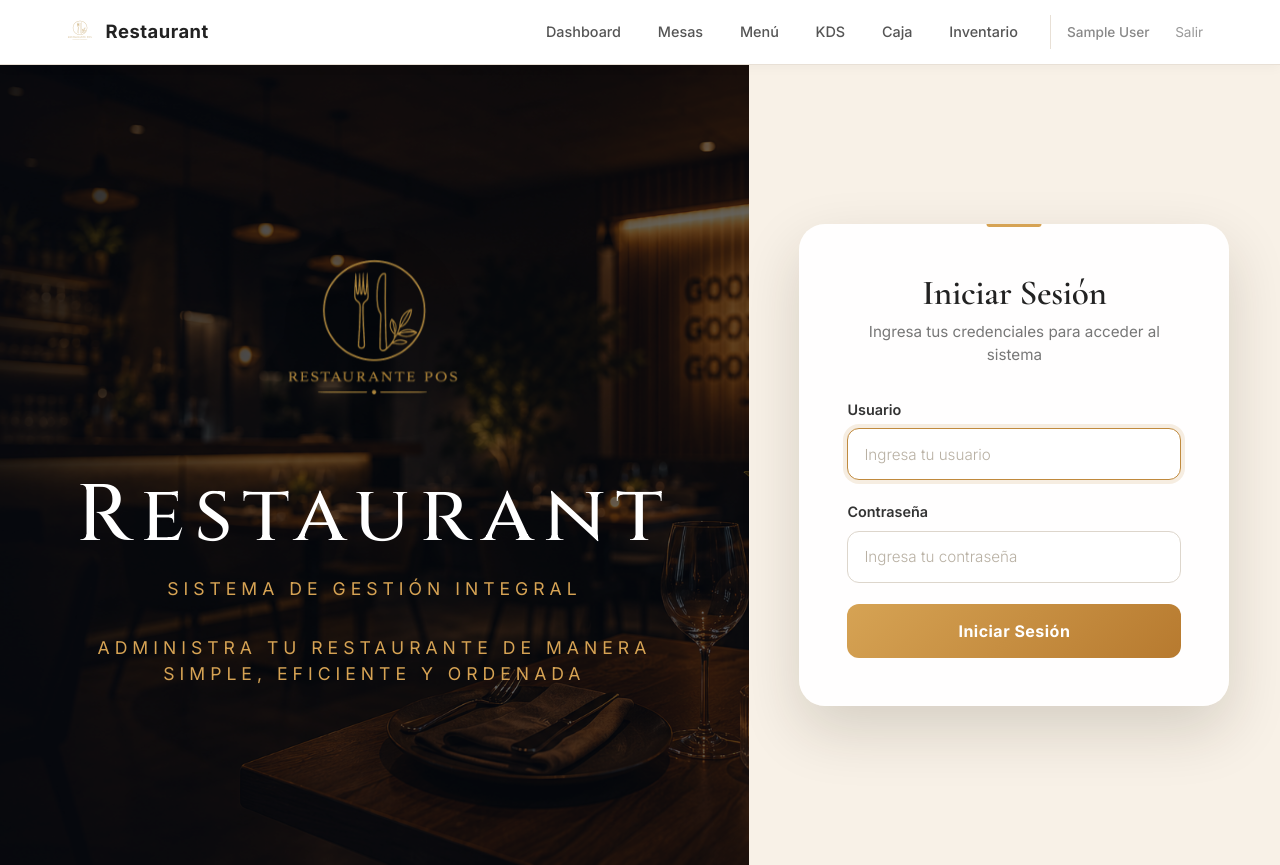
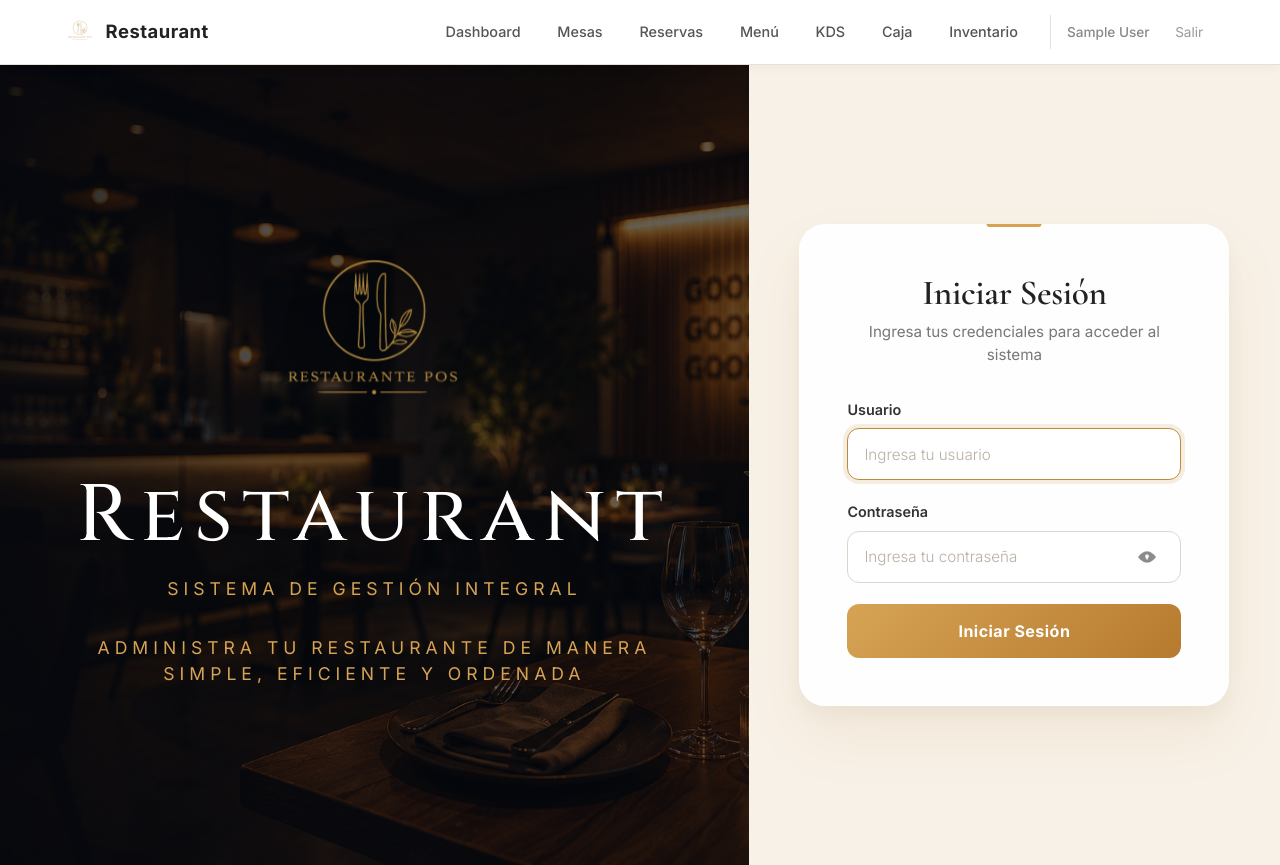
Before and after one commit to edwargreoz/Restaurante_08, a Django app: page / in a window 1280 px wide. Run offline with Django 5.2, Linux system fonts and the light colour scheme; the visitor is signed in with stand-in values (Sample User, id 1).

Commit message:
feat: completar mejoras de interfaz en login, dashboard y navegación

```diff
--- a/static/css/login.css
+++ b/static/css/login.css
@@ -339,3 +339,70 @@ body {
         font-size: 1.75rem;
     }
 }
+
+/* ============================================
+   MEJORAS UI: LEONARDO
+   ============================================ */
+.password-wrapper {
+    position: relative !important;
+    width: 100% !important;
+    display: block !important;
+    margin-bottom: 1.3rem !important;
+}
+
+.password-wrapper input {
+    width: 100% !important;
+    padding-right: 3.5rem !important;
+    margin-bottom: 0 !important;
+}
+
+.btn-toggle-pass {
+    position: absolute !important;
+    right: 14px !important;
+    left: auto !important;
+    top: 50% !important;
+    transform: translateY(-50%) !important;
+    background: transparent !important;
+    border: none !important;
+    height: 52px !important;
+    width: 40px !important;
+    display: flex !important;
+    align-items: center !important;
+    justify-content: center !important;
+    cursor: pointer !important;
+    box-shadow: none !important;
+    padding: 0 !important;
+    margin: 0 !important;
+    z-index: 10 !important;
+}
+
+.btn-toggle-pass::before {
+    display: none !important; /* Oculta el brillo heredado del boton login principal */
+}
+
+.btn-toggle-pass img {
+    width: 22px;
+    height: auto;
+    opacity: 0.45;
+    transition: opacity 0.2s ease, transform 0.2s ease;
+}
+
+.btn-toggle-pass:hover img {
+    opacity: 0.85;
+    transform: scale(1.1);
+}
+
+.btn-toggle-pass img.eye-active {
+    opacity: 1;
+}
+
+/* Sombras refinadas y micro-animación para la tarjeta del login */
+.login-card {
+    box-shadow: 0 30px 60px rgba(183, 122, 47, 0.08), 0 10px 20px rgba(0,0,0,0.04);
+    transition: transform 0.4s cubic-bezier(0.16, 1, 0.3, 1), box-shadow 0.4s ease;
+}
+
+.login-card:hover {
+    transform: translateY(-4px);
+    box-shadow: 0 35px 70px rgba(183, 122, 47, 0.12), 0 15px 25px rgba(0,0,0,0.06);
+}
--- a/static/css/style.css
+++ b/static/css/style.css
@@ -288,9 +288,14 @@ body {
 /* === Tabla === */
 .table-wrapper {
     background: #fff;
-    border-radius: 12px;
-    box-shadow: 0 4px 15px rgba(0,0,0,0.08);
+    border-radius: 14px;
+    box-shadow: 0 10px 30px rgba(183, 122, 47, 0.05), 0 5px 15px rgba(0,0,0,0.03);
     overflow: hidden;
+    transition: transform 0.3s ease, box-shadow 0.3s ease;
+}
+
+.table-wrapper:hover {
+    box-shadow: 0 15px 40px rgba(183, 122, 47, 0.08), 0 8px 25px rgba(0,0,0,0.05);
 }
 .table {
     width: 100%;
@@ -308,10 +313,18 @@ body {
     border-bottom: 2px solid #e0e0e0;
 }
 .table td {
-    padding: 0.9rem 1.2rem;
-    font-size: 0.9rem;
+    padding: 1rem 1.5rem;
+    color: #4a4a4a;
     border-bottom: 1px solid #f0f0f0;
-    color: #2c3e50;
+    vertical-align: middle;
+}
+
+.table tbody tr {
+    transition: background-color 0.2s ease;
+}
+
+.table tbody tr:hover {
+    background-color: rgba(183, 122, 47, 0.04);
 }
 .table tr:last-child td {
     border-bottom: none;
--- a/templates/auth/login.html
+++ b/templates/auth/login.html
@@ -33,11 +33,41 @@
             </div>
             <div class="form-group">
                 <label for="password">Contraseña</label>
-                <input type="password" name="password" id="password"
-                placeholder="Ingresa tu contraseña" required>
+                <div class="password-wrapper">
+                    <input type="password" name="password" id="password"
+                    placeholder="Ingresa tu contraseña" required>
+                    <button type="button" id="togglePassword" class="btn-toggle-pass" aria-label="Mostrar u ocultar contraseña" tabindex="-1">
+                        <img src="{% static 'icons/eyesclose.png' %}" id="eyeIcon" alt="Mostrar">
+                    </button>
+                </div>
             </div>
             <button type="submit" class="btn btn-primary">Iniciar Sesión</button>
         </form>
     </div>
 </div>
+
+<script>
+    document.addEventListener("DOMContentLoaded", function() {
+        const togglePassword = document.getElementById('togglePassword');
+        const password = document.getElementById('password');
+        const eyeIcon = document.getElementById('eyeIcon');
+
+        const eyeOpen = "{% static 'icons/eyesopen.png' %}";
+        const eyeClose = "{% static 'icons/eyesclose.png' %}";
+
+        togglePassword.addEventListener('click', function (e) {
+            e.preventDefault();
+            const type = password.getAttribute('type') === 'password' ? 'text' : 'password';
+            password.setAttribute('type', type);
+
+            if (type === 'text') {
+                eyeIcon.src = eyeOpen;
+                eyeIcon.classList.add('eye-active');
+            } else {
+                eyeIcon.src = eyeClose;
+                eyeIcon.classList.remove('eye-active');
+            }
+        });
+    });
+</script>
 {% endblock %}
--- a/templates/base.html
+++ b/templates/base.html
@@ -25,6 +25,7 @@
                 {% if user.groups.all.0.name == 'Mozo' or user.is_superuser %} <!-- Solo mozos y admin pueden ver esta sección -->
 
                 <a href="{% url 'plano_mesas' %}" class="nav-link {% if request.resolver_match.url_name == 'plano_mesas' or request.resolver_match.url_name == 'detalle_mesa' %}active{% endif %}">Mesas</a>
+                <a href="{% url 'lista_reservas' %}" class="nav-link {% if 'reserva' in request.resolver_match.url_name %}active{% endif %}">Reservas</a>
                 {% endif %} <!-- Solo mozos y admin pueden ver esta sección -->
 
                 <a href="{% url 'catalogo_platos' %}" class="nav-link {% if request.resolver_match.url_name == 'catalogo_platos' %}active{% endif %}">Menú</a>
```
Also changed, not shown: templates/core/dashboard.html (+5 -5 lines).
